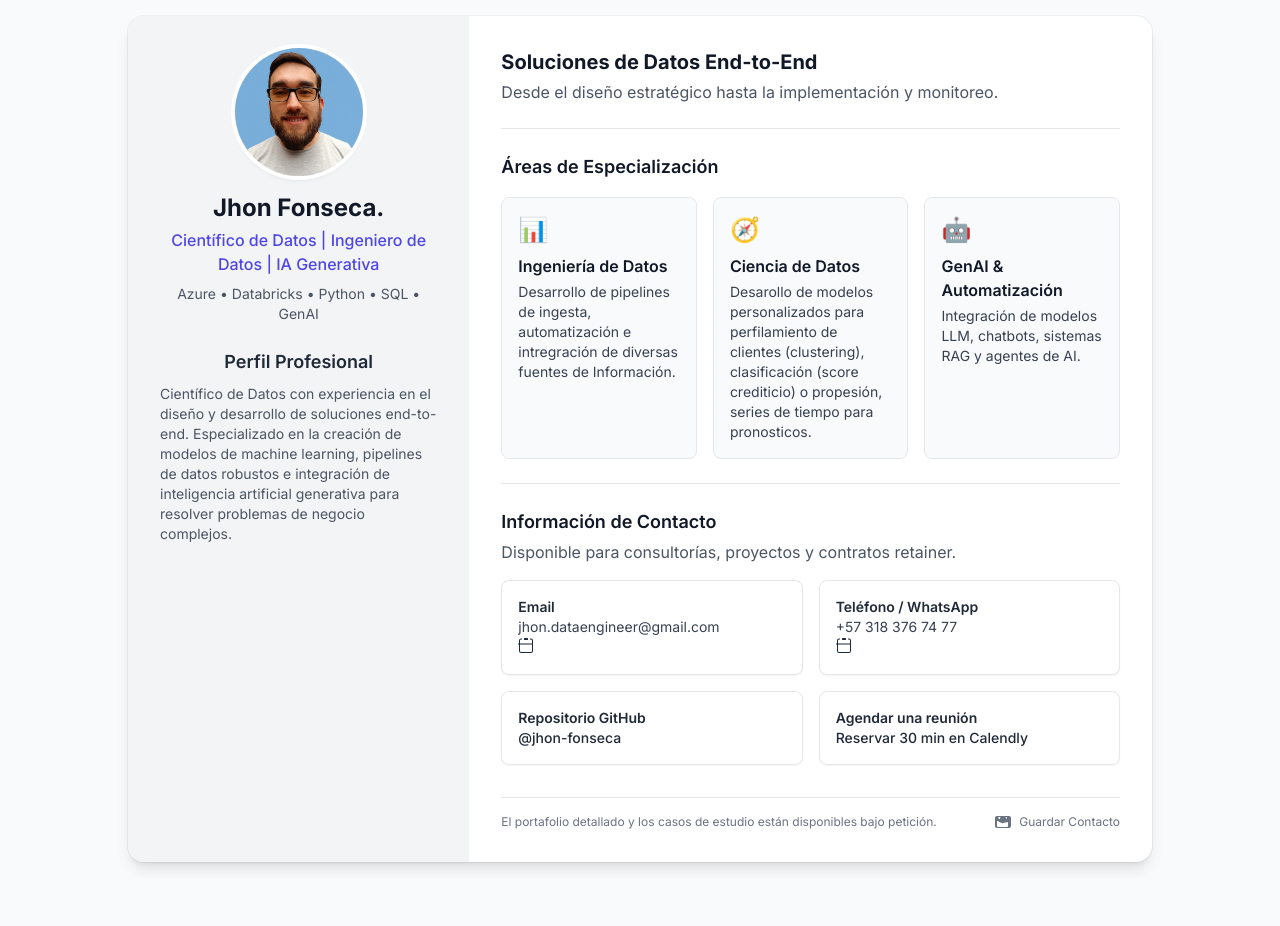
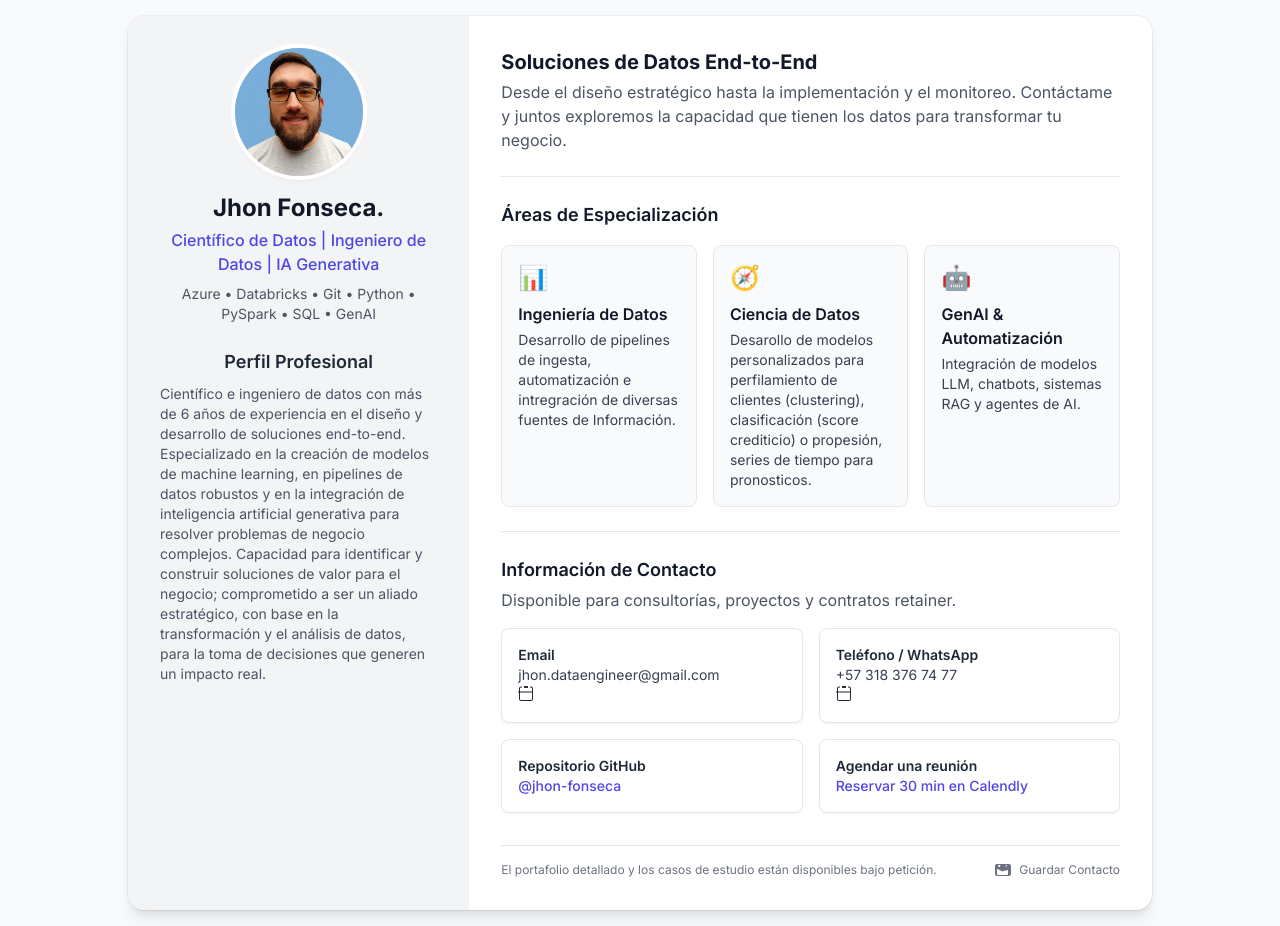
Before and after one commit to jhonfg13/tarjeta-virtual, a plain HTML site: page index.html in a window 1280 px wide. Before the commit the page ends 878 px from the top, so only its background shows below. Drawn offline with nearby package versions, Linux system fonts and the light colour scheme.

Commit message:
Update index.html

```diff
--- a/index.html
+++ b/index.html
@@ -27,20 +27,19 @@
         </div>
         <h1 class="text-2xl font-bold text-gray-900">Jhon Fonseca.</h1>
         <p class="text-indigo-600 font-medium mt-1">Científico de Datos | Ingeniero de Datos | IA Generativa</p>
-        <p class="text-sm text-gray-600 mt-2 px-4">Azure • Databricks • Python • SQL • GenAI</p>
+        <p class="text-sm text-gray-600 mt-2 px-4">Azure • Databricks • Git • Python • PySpark • SQL • GenAI</p>
 
         <div class="mt-6 w-full text-left">
             <h3 class="text-lg font-semibold text-gray-800 text-center mb-2">Perfil Profesional</h3>
             <p class="text-sm text-gray-600">
-                Científico de Datos con experiencia en el diseño y desarrollo de soluciones end-to-end. Especializado en la creación de modelos de machine learning, pipelines de datos robustos e integración de inteligencia artificial generativa para resolver problemas de negocio complejos.
-            </p>
+                Científico e ingeniero de datos con más de 6 años de experiencia en el diseño y desarrollo de soluciones end-to-end. Especializado en la creación de modelos de machine learning, en pipelines de datos robustos y en la integración de inteligencia artificial generativa para resolver problemas de negocio complejos. Capacidad para identificar y construir soluciones de valor para el negocio; comprometido a ser un aliado estratégico, con base en la transformación y el análisis de datos, para la toma de decisiones que generen un impacto real.            </p>
         </div>
       </section>
 
       <section class="md:col-span-2 p-8 flex flex-col">
         <div>
             <h2 class="text-xl font-bold text-gray-900">Soluciones de Datos End-to-End</h2>
-            <p class="text-gray-600 mt-1">Desde el diseño estratégico hasta la implementación y monitoreo.</p>
+            <p class="text-gray-600 mt-1">Desde el diseño estratégico hasta la implementación y el monitoreo. Contáctame y juntos exploremos la capacidad que tienen los datos para transformar tu negocio.</p>
         </div>
 
         <hr class="my-6 border-gray-200" />
@@ -92,14 +91,13 @@
 
             <div class="p-4 rounded-lg border border-gray-200 bg-white shadow-sm">
               <div class="font-semibold text-gray-800">Repositorio GitHub</div>
-              <div><a href="https://github.com/jhonfg13" target="_blank" class="link-style font-medium">@jhon-fonseca</a></div>
+              <div><a href="https://github.com/jhonfg13" target="_blank" target="_blank" rel="noopener noreferrer" class="font-medium text-indigo-600 hover:underline hover:text-indigo-800 focus:outline-none focus:ring-2 focus:ring-indigo-300">@jhon-fonseca</a></div>
             </div>
 
             <div class="p-4 rounded-lg border border-gray-200 bg-white shadow-sm">
               <div class="font-semibold text-gray-800">Agendar una reunión</div>
-              <div><a href="https://calendly.com/jhon-dataengineer/30min" target="_blank" class="link-style font-medium">Reservar 30 min en Calendly</a></div>
+              <div><a href="https://calendly.com/jhon-dataengineer/30min" target="_blank" rel="noopener noreferrer" class="font-medium text-indigo-600 hover:underline hover:text-indigo-800 focus:outline-none focus:ring-2 focus:ring-indigo-300">Reservar 30 min en Calendly</a></div>
             </div>
-
           </div>
         </section>
 
```
